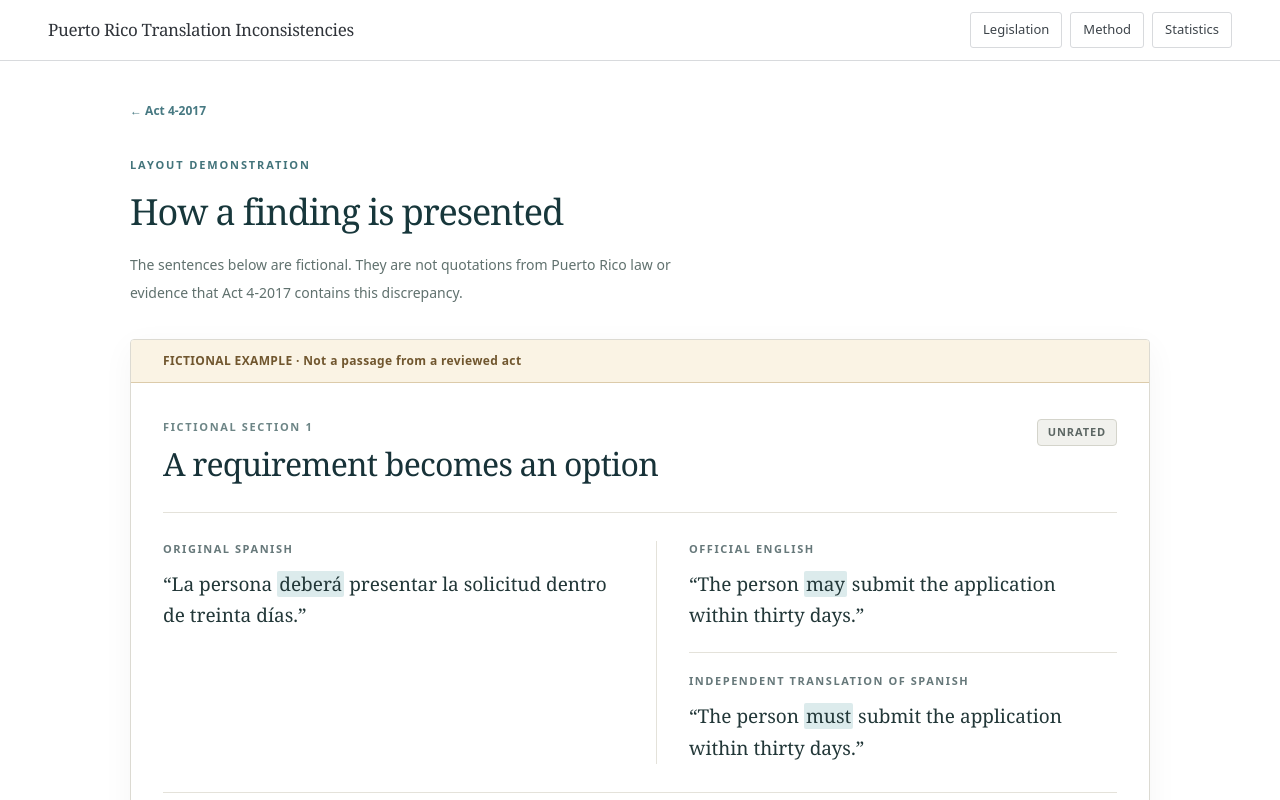
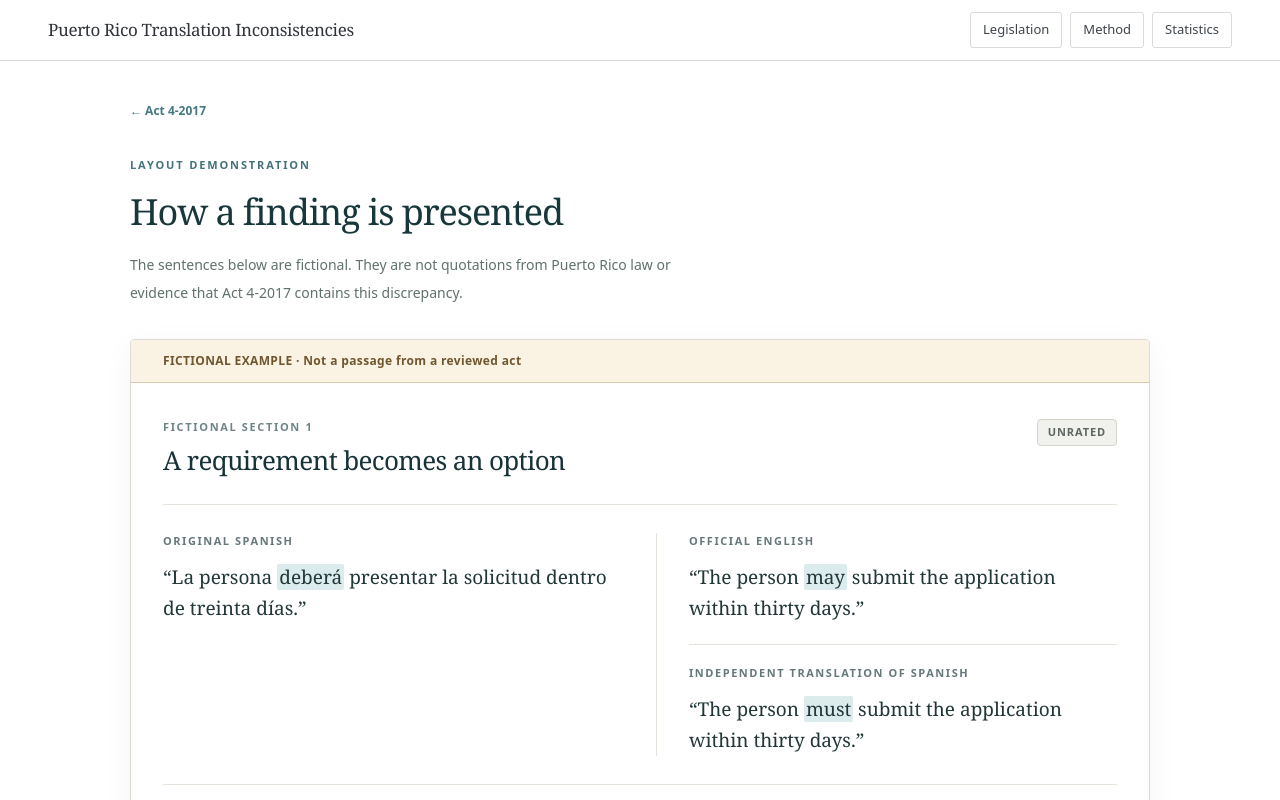
Before and after one commit to ae-oss/puerto-rico-translation-inconsistencies, a Next.js app: page /demo in a window 1280 px wide. Shown: the top 800 px of the page. Built offline with nearby package versions, Linux system fonts and the light colour scheme.

Commit message:
Reduce title heading sizes

```diff
--- a/src/components/finding-detail.tsx
+++ b/src/components/finding-detail.tsx
@@ -38,7 +38,7 @@ export function FindingDetail({ finding, demo = false }: { finding: Finding; dem
         <div className="mb-7 flex flex-wrap items-start justify-between gap-4">
           <div>
             <p className="mb-2 text-[11px] font-bold uppercase tracking-[.15em] text-[#6d8586]">{finding.section}</p>
-            <h2 className="font-serif text-[28px] leading-tight tracking-[-.025em] text-[#173238] sm:text-[32px]">{finding.title}</h2>
+            <h2 className="font-serif text-[22px] leading-tight tracking-[-.025em] text-[#173238] sm:text-[26px]">{finding.title}</h2>
           </div>
           <div className="flex flex-col items-start gap-2"><ImpactBadge impact={finding.impact} />{!demo && <span className="text-[11px] font-medium text-[#647877]">{finding.status.replaceAll("-", " ")} · {finding.confidence} assessment confidence</span>}</div>
         </div>
```
